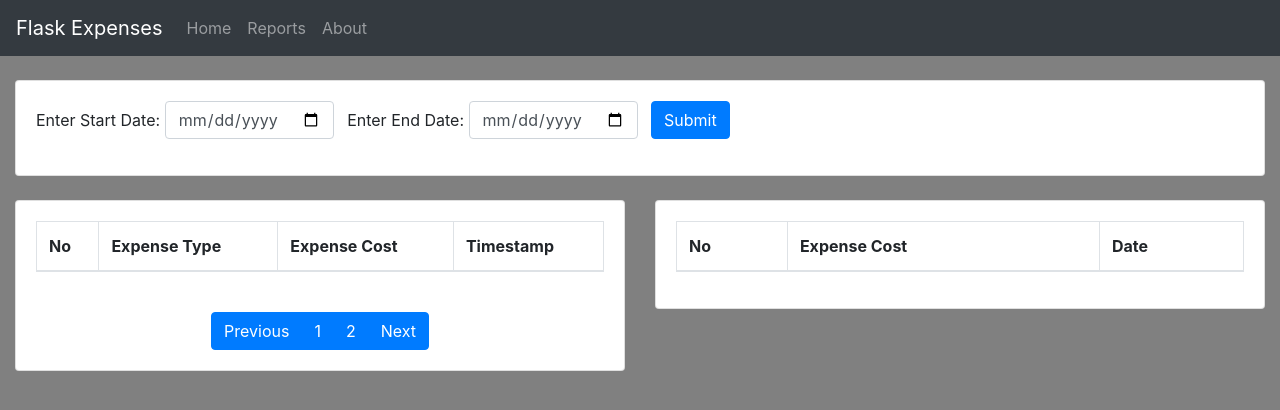
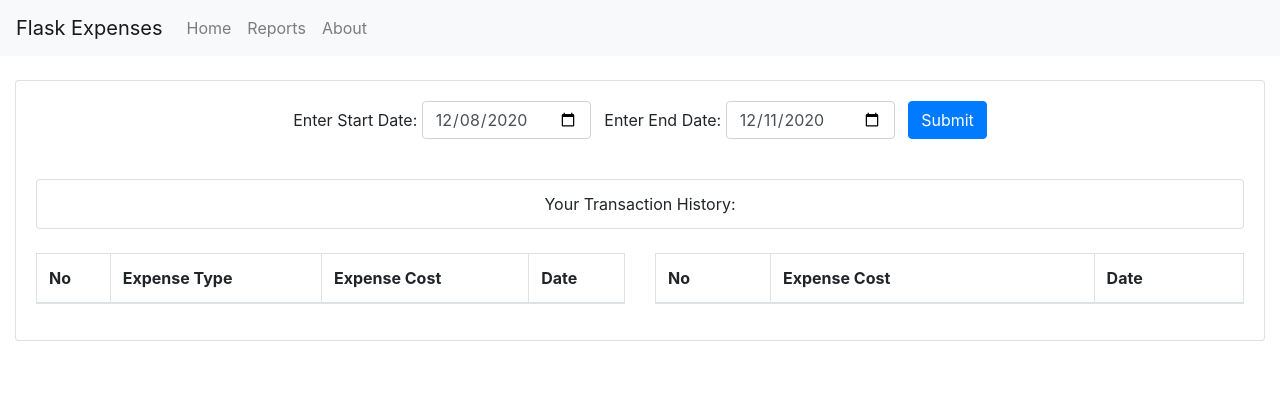
Before and after one commit to tan-infinity93/expenses-tracker, a Flask app: page /expenses/v1/reports in a window 1280 px wide. Shown: the top 410 px of the page. Run offline with Flask 2, Linux system fonts and the light colour scheme; lists and menus that the app fills with data are empty; some libraries are stand-ins or nearby versions.

Commit message:
modified reports ui layout+bg color and home bg color and added start date and end date feature in api

```diff
--- a/src/models/dbmodels.py
+++ b/src/models/dbmodels.py
@@ -10,6 +10,7 @@ from sqlalchemy import (
 	Column, Boolean, Integer, Float, String, Date, DateTime, create_engine
 )
 from sqlalchemy.ext.declarative import declarative_base
+from sqlalchemy import func
 from sqlalchemy.orm import sessionmaker
 
 # Create SQLAlchemy ORM Object:
@@ -35,7 +36,7 @@ class ExpensesTracker(Base):
 			for k,v in self.__dict__.items():
 				if k != '_sa_instance_state':
 					if isinstance(v, datetime):
-						serialized_data[k] = v.isoformat()
+						serialized_data[k] = v.isoformat()[:10]
 					else:
 						serialized_data[k] = v
 			return serialized_data
--- a/src/routes/expenses_reports.py
+++ b/src/routes/expenses_reports.py
@@ -32,7 +32,10 @@ class ExpensesReports(BaseResource):
 		'''
 		'''
 		try:
-			expenses, total = FlaskSqlAlchemy.group_expense_by_date()
+			args_data = request.args.to_dict()
+			start_date = args_data.get('startdate')
+			end_date = args_data.get('enddate')
+			expenses, total = FlaskSqlAlchemy.group_expense_by_date(start_date, end_date)
 			response = {
 				"meta": self.meta,
 				"expenses": expenses,
--- a/src/templates/index.html
+++ b/src/templates/index.html
@@ -13,13 +13,13 @@
 	<link rel="stylesheet" href="https://cdnjs.cloudflare.com/ajax/libs/toastr.js/latest/toastr.min.css">
 	<style type="text/css">
 		body {
-			background-color: grey;
+			background-color: #ffffff;
 		}
 	</style>
 </head>
 <body>
 
-<nav class="navbar navbar-expand-sm bg-dark navbar-dark">
+<nav class="navbar navbar-expand-sm bg-light navbar-light">
 	<!-- Brand/logo -->
 	<a class="navbar-brand" href="#">Flask Expenses</a>
 
--- a/src/templates/reports.html
+++ b/src/templates/reports.html
@@ -13,13 +13,13 @@
 	<link rel="stylesheet" href="https://cdnjs.cloudflare.com/ajax/libs/toastr.js/latest/toastr.min.css">
 	<style type="text/css">
 		body {
-			background-color: grey;
+			background-color: #ffffff;
 		}
 	</style>
 </head>
 <body>
 
-<nav class="navbar navbar-expand-sm bg-dark navbar-dark">
+<nav class="navbar navbar-expand-sm bg-light navbar-light">
 	<!-- Brand/logo -->
 	<a class="navbar-brand" href="#">Flask Expenses</a>
 
@@ -39,54 +39,42 @@
 
 <div class="container-fluid">
 	<br>
+	<div class="card">
+		<div class="card-body">
 			<div class="row">
 				<div class="col-sm-12">
-			<div class="card">
-				<div class="card-body">
-					<div class="form-group form-inline">
+					<div class="form-group form-inline justify-content-center">
 						<label for="std">Enter Start Date:&nbsp;</label>
 						<input type="date" class="form-control" placeholder="" id="std">
 						&nbsp;&nbsp;&nbsp;
 						<label for="end">Enter End Date:&nbsp;</label>
 						<input type="date" class="form-control" placeholder="" id="end">
 						&nbsp;&nbsp;&nbsp;
-						<button type="button" class="btn btn-primary" onclick="getData()">Submit</button>
+						<button type="button" class="btn btn-primary" onclick="getReports()">Submit</button>
 					</div>
-				</div>
-			</div>
+					<br>
+					<ul class="list-group" align="center">
+						<li class="list-group-item">Your Transaction History:</li>
+					</ul>
 				</div>
 			</div>
 			<br>
 			<div class="row">
 				<div class="col-sm-6">
-			<div class="card">
-				<div class="card-body">
 					<table class="table table-bordered">
 						<thead>
 							<tr>
 								<th>No</th>
 								<th>Expense Type</th>
 								<th>Expense Cost</th>
-								<th>Timestamp</th>
+								<th>Date</th>
 							</tr>
 						</thead>
 						<tbody id="tbody"></tbody>
 					</table>
+				</div>
 				<br>
-					<div align="center">
-						<div class="btn-group">
-							<button type="button" class="btn btn-primary">Previous</button>
-							<button type="button" class="btn btn-primary">1</button>
-							<button type="button" class="btn btn-primary">2</button>
-							<button type="button" class="btn btn-primary">Next</button>
-						</div>
-					</div>
-				</div>
-			</div>
-		</div>
 				<div class="col-sm-6">
-			<div class="card">
-				<div class="card-body">
 					<table class="table table-bordered">
 						<thead>
 							<tr>
@@ -108,8 +96,34 @@
 
 toastr.success('Loading Data...!')
 
+defaultDates = () => {
+	let today = new Date();
+	let dd = String(today.getDate()).padStart(2, '0');
+	let mm = String(today.getMonth() + 1).padStart(2, '0'); //January is 0!
+	let yyyy = today.getFullYear();
+
+	let oldDate = (today.getDate() - 3);
+
+	let endDate1 = yyyy + '-' + mm + '-' + dd;
+
+	if(oldDate < 10){
+		oldDate = '0' + (oldDate).toString();
+	}
+	else{
+		oldDate = (oldDate).toString();
+	}
+	let startDate1 = yyyy + '-' + mm + '-' + oldDate;
+	let startDate = document.getElementById('std').value = startDate1;
+	let endDate = document.getElementById('end').value = endDate1;
+}
+
+defaultDates();
+
 getReports = () => {
-	const url = 'http://localhost:5000/expenses/v1/manage-get';
+	let startDate = document.getElementById('std').value;
+	let endDate = document.getElementById('end').value;
+	let url = 'http://localhost:5000/expenses/v1/manage-get';
+	url = url + '?' + 'startdate=' + startDate + '&enddate=' + endDate
 
 	axios.get(url)
 	.then(function (response) {
@@ -133,10 +147,17 @@ getReports = () => {
 		// handle error
 		console.log(error);
 	})
+
+	setTimeout(function() {
+	  getSummaryReports();
+	}, 1000);
 }
 
 getSummaryReports = () => {
-	const url = 'http://localhost:5000/expenses/v1/sreports';
+	let startDate = document.getElementById('std').value;
+	let endDate = document.getElementById('end').value;
+	let url = 'http://localhost:5000/expenses/v1/sreports';
+	url = url + '?' + 'startdate=' + startDate + '&enddate=' + endDate
 
 	axios.get(url)
 	.then(function (response) {
@@ -166,19 +187,5 @@ getSummaryReports = () => {
 
 // getReports();
 
-setTimeout(function() {
-  // getSummaryReports();
-}, 1000);
-
-getData = () => {
-
-	let startDate = document.getElementById('std').value;
-	let endDate = document.getElementById('end').value;
-
-	alert(startDate);
-	alert(endDate);
-}
-
-
 </script>
 </html>
```
Also changed, not shown: src/bindings/flask_sqlalchemy.py (+11 -5 lines), src/routes/expenses.py (+6 -1 lines). Lines whose indentation alone changed are shown as unchanged.
